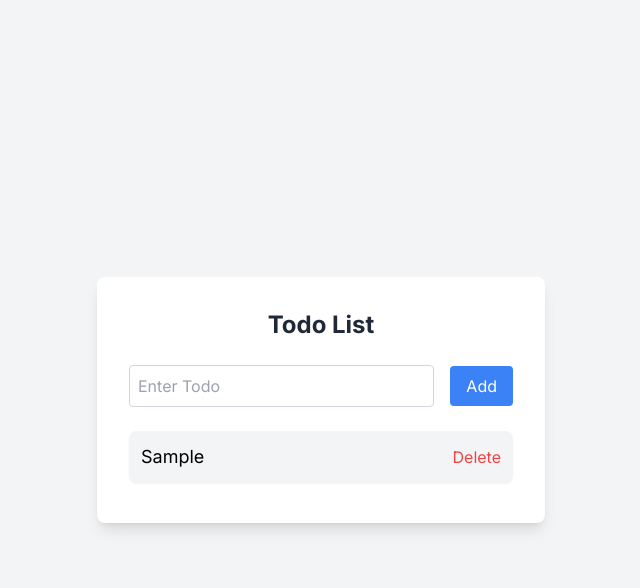
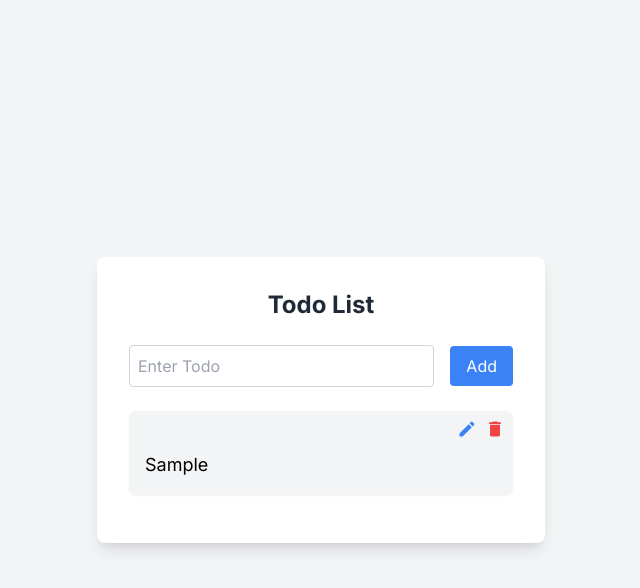
Before and after one commit to NirbhaySingh74/Todo-App-NextJS, a Next.js app: page / in a window 1280 px wide. Both pictures are taken after typing "Sample" into the empty fields and a click on the button "Add". Shown: the top 588 px of the page, without its empty margins (319-959 px from the left). Built offline with nearby package versions, Linux system fonts and the light colour scheme.

Commit message:
update functionalty added

```diff
--- a/src/app/page.tsx
+++ b/src/app/page.tsx
@@ -15,6 +15,16 @@ export default function Home() {
     const newTodos = todos.filter((_, i) => i !== index);
     setTodos(newTodos);
   };
+
+  const updateTodo = (index: number) => {
+    const updatedText = prompt("Update your todo:", todos[index]);
+    if (updatedText !== null && updatedText.trim() !== "") {
+      const newTodos = [...todos];
+      newTodos[index] = updatedText;
+      setTodos(newTodos);
+    }
+  };
+
   return (
     <main className="flex flex-col items-center justify-center min-h-screen p-4 bg-gray-100">
       <div className="flex flex-col items-center gap-6 bg-white p-8 rounded-lg shadow-lg w-full max-w-md">
@@ -23,7 +33,11 @@ export default function Home() {
         <TodoInput addTodo={addTodo} />
 
         {todos.length > 0 ? (
-          <TodoList todos={todos} deleteTodo={deleteTodo} />
+          <TodoList
+            todos={todos}
+            deleteTodo={deleteTodo}
+            updateTodo={updateTodo}
+          />
         ) : (
           <p className="text-gray-500">No todos yet. Add some above!</p>
         )}
--- a/src/components/TodoItem.tsx
+++ b/src/components/TodoItem.tsx
@@ -1,21 +1,37 @@
 "use client";
+import { MdEdit } from "react-icons/md";
+import { MdDelete } from "react-icons/md";
 
 interface TodoItemProps {
   todo: string;
   index: number;
   deleteTodo: (index: number) => void;
+  updateTodo: (index: number) => void;
 }
 
-export default function TodoItem({ todo, index, deleteTodo }: TodoItemProps) {
+export default function TodoItem({
+  todo,
+  index,
+  deleteTodo,
+  updateTodo,
+}: TodoItemProps) {
   return (
-    <li className="flex justify-between items-center bg-gray-100 p-3 mb-2 rounded-lg shadow-sm">
-      <span className="text-lg">{todo}</span>
-      <button
-        onClick={() => deleteTodo(index)}
-        className="text-red-500 hover:text-red-700 transition"
-      >
-        Delete
-      </button>
+    <li className="relative bg-gray-100 p-4 mb-4 rounded-lg shadow-sm flex flex-col">
+      <div className="absolute right-2 top-2 flex space-x-2">
+        <button
+          className="text-blue-500 hover:text-blue-700 transition"
+          onClick={() => updateTodo(index)}
+        >
+          <MdEdit size={20} />
+        </button>
+        <button
+          onClick={() => deleteTodo(index)}
+          className="text-red-500 hover:text-red-700 transition"
+        >
+          <MdDelete size={20} />
+        </button>
+      </div>
+      <span className="text-lg mt-6">{todo}</span>
     </li>
   );
 }
--- a/src/components/TodoList.tsx
+++ b/src/components/TodoList.tsx
@@ -5,9 +5,14 @@ import TodoItem from "./TodoItem";
 interface TodoListProps {
   todos: string[];
   deleteTodo: (index: number) => void;
+  updateTodo: (index: number) => void;
 }
 
-export default function TodoList({ todos, deleteTodo }: TodoListProps) {
+export default function TodoList({
+  todos,
+  deleteTodo,
+  updateTodo,
+}: TodoListProps) {
   return (
     <ul className="w-full">
       {todos.map((todo, index) => (
@@ -16,6 +21,7 @@ export default function TodoList({ todos, deleteTodo }: TodoListProps) {
           todo={todo}
           index={index}
           deleteTodo={deleteTodo}
+          updateTodo={updateTodo}
         />
       ))}
     </ul>
```
Also changed, not shown: package.json (+5 -4 lines), 1 other file (tests, documents, lock files or other folders).
